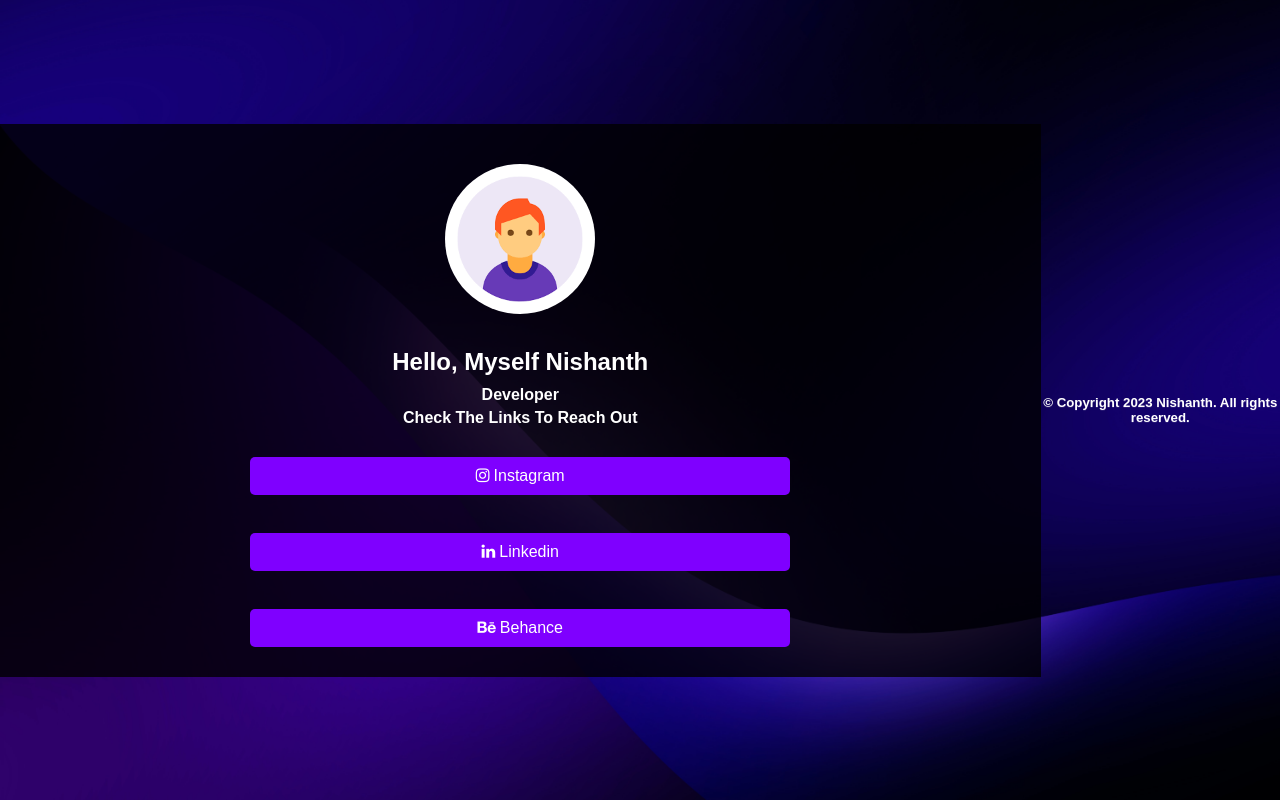
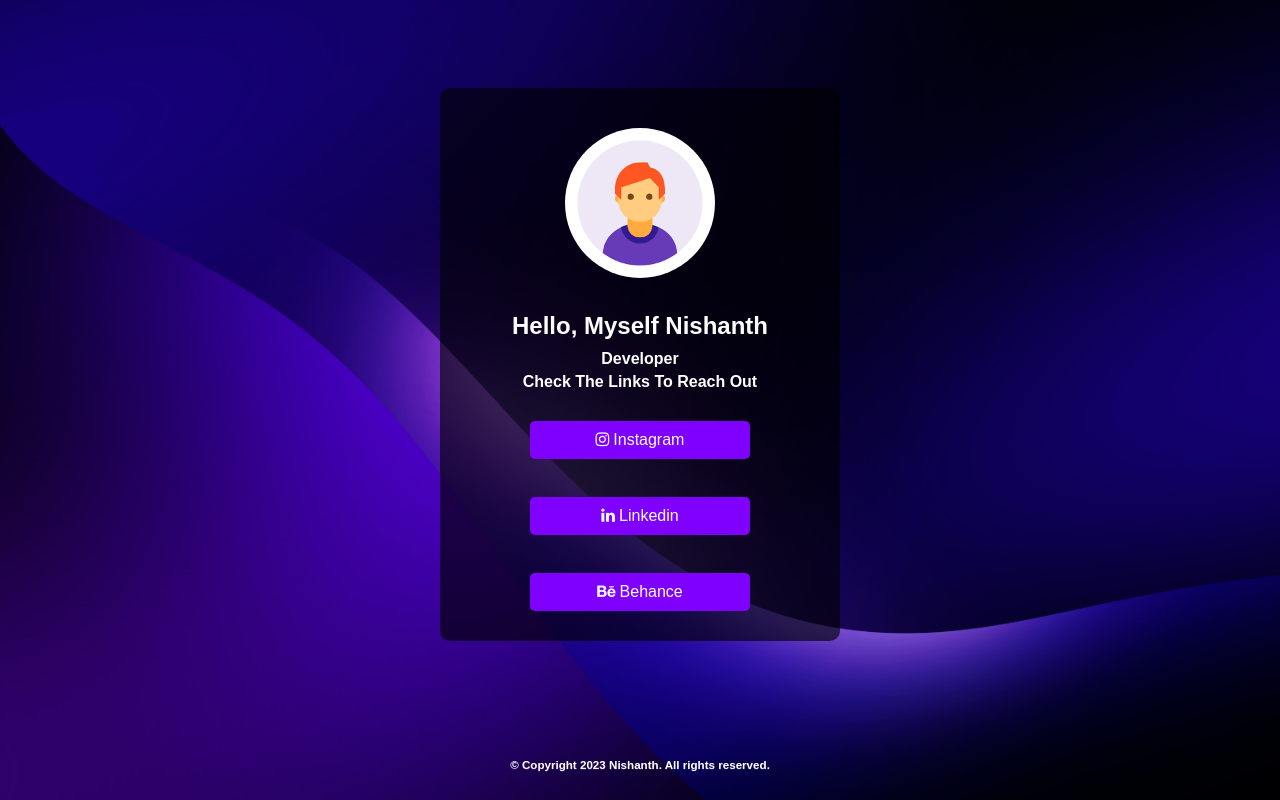
Before and after one commit to warrior75069/waveLink, a plain HTML site: page index.html in a window 1280 px wide. Drawn offline with Linux system fonts and the light colour scheme.

Commit message:
Update main.css

```diff
--- a/main.css
+++ b/main.css
@@ -14,19 +14,22 @@ body {
     overflow: hidden;
     margin: 0;
     display: flex;
-    align-items: center;
-    justify-content: center;
-    height: 100vh; /* Set height to 100% viewport height */
+    flex-direction: column;
+    justify-content: space-between; /* Center vertically and space-between to push the footer down */
+    min-height: 100vh; /* Set min-height to 100% viewport height */
 }
 
 /* Style the main container */
 .container {
     width: 100%;
+    max-width: 400px; /* Limit the container width for readability */
+    margin: auto;
     padding: 20px;
     text-align: center;
     color: white;
     box-sizing: border-box;
-    background-color: rgba(0, 0, 0, 0.8); /* Add a semi-transparent background color */
+    background-color: rgba(0, 0, 0, 0.621); /* Add a semi-transparent background color */
+    border-radius: 10px;
 }
 
 /* Style the user profile image */
@@ -76,5 +79,6 @@ footer {
     text-align: center;
     color: white;
     text-shadow: 0 1px rgba(255, 255, 255, 0.1);
-    margin-top: 20px;
+    font-size: 14px;
+    padding: 10px 0;
 }
```
